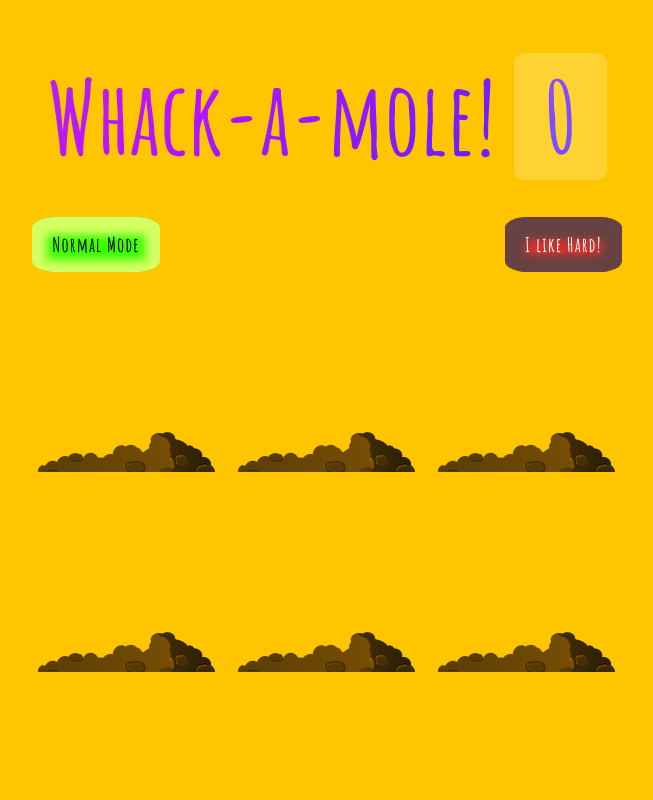
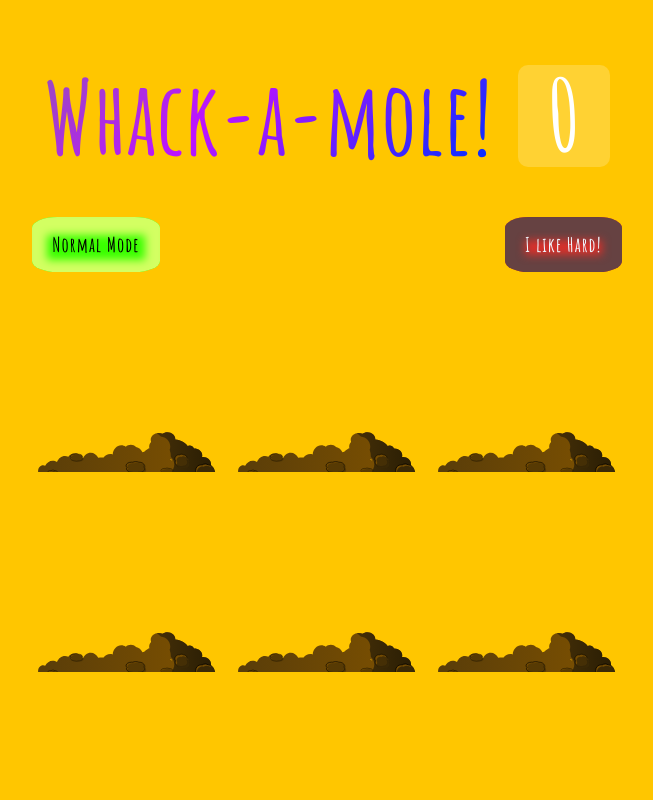
Before and after one commit to Rpg87/Whack-A-Mole, a plain HTML site: page index.html in a window 1280 px wide. Shown: the whole page, without its empty margins (313-966 px from the left). Drawn offline with Linux system fonts and the light colour scheme.

Commit message:
add more styles

```diff
--- a/index.html
+++ b/index.html
@@ -11,7 +11,10 @@
 
 <body>
 
-    <h1 class="classic">Whack-a-mole! <span class="score">0</span></h1>
+    <div class="txtChange">
+        <h1 class="classic">Whack-a-mole! </h1>
+        <h2 class="score">0</h2>
+    </div>
     <div class="btns">
         <button class="startGame">Normal Mode</button>
 
--- a/main.js
+++ b/main.js
@@ -35,6 +35,10 @@ function onlyRemove(element, styleR) {
     element.classList.remove(styleR)
 }
 
+
+/*This function is used to avoid having to copy and paste:
+moles.forEach(mole => mole.classList.remove('anyStyle'));
+moles.forEach(mole => mole.classList.add('otherStyle')); */
 function applyStylesToMoles(moles, removeClass, addClass) {
     moles.forEach(function (mole) {
         mole.classList.remove(removeClass);
@@ -55,6 +59,7 @@ function peep() {
 };
 function startGame() {
     // background.classList.remove('change1')
+    title.innerHTML = 'Whack - a - mole!';
     changeStyles(title, 'classic', 'harder')
     onlyRemove(background, 'change1')
     applyStylesToMoles(moles, 'fastmole', 'mole')
@@ -71,13 +76,13 @@ function startGame() {
 function peepMdm() {
 
     console.log(moles)
-    const time = randomTime(200, 100);
+    const time = randomTime(300, 1000);
     console.log(time)
     const hole = randomHole(holes);
     hole.classList.add('up');
     setTimeout(() => {
         hole.classList.remove('up')
-        if (!timeUp) peep();
+        if (!timeUp) peepMdm();
     }, time)
 };
 
@@ -87,6 +92,7 @@ function hardLvl() {
     applyStylesToMoles(moles, 'mole', 'fastmole')
     changeStyles(title, 'harder', 'classic')
     changeStyles(background, 'change1', 'classic')
+    // title.textContent = 'Whack - a - punk!';
     title.innerHTML = 'Whack - a - punk!';
     scoreBoard.textContent = 0;
     timeUp = false;
--- a/style.css
+++ b/style.css
@@ -17,6 +17,23 @@ body {
   background: #ffc600;
 }
 
+.txtChange {
+  display: flex;
+  justify-content: center;
+
+}
+
+.score {
+  /* text-align: center; */
+  font-size: 10rem;
+  margin-top: 6.5rem;
+  margin-left: 2.5rem;
+  /* line-height: 1; */
+  margin-bottom: 50px;
+  color: white;
+  background: rgb(111, 12, 12, 20%);
+
+}
 
 .classic {
   /* color: #664242; */
@@ -164,6 +181,7 @@ body {
 .change1 .harder {
   text-align: center;
   font-size: 10rem;
+  color: #ffffff;
   line-height: 1;
   margin-bottom: 50px;
 }
```
